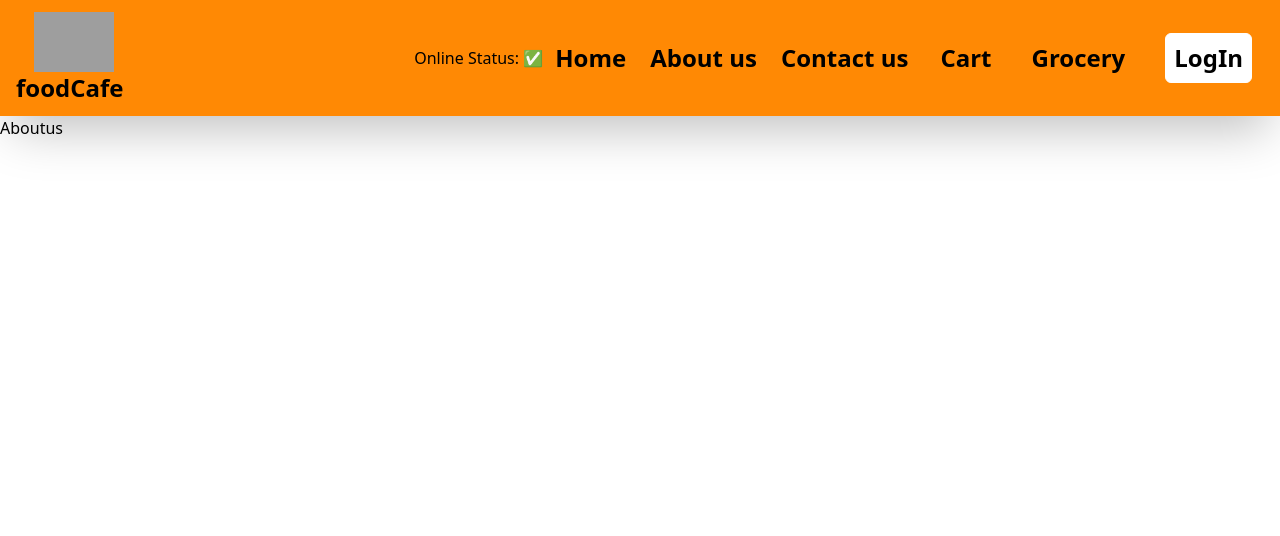
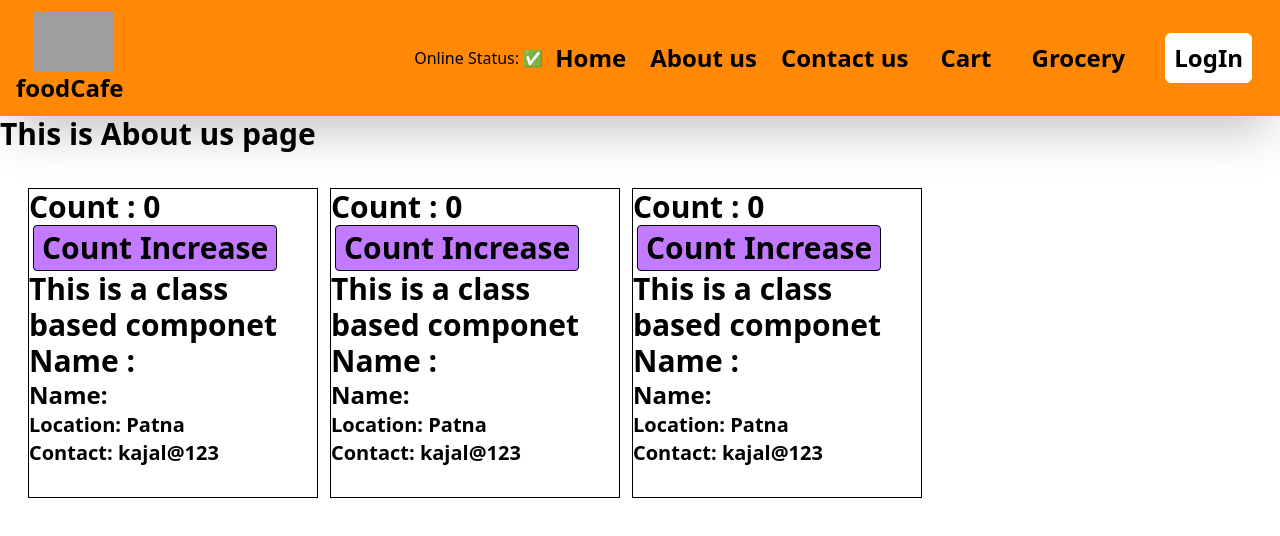
Before and after one commit to kajalchandra/react-projects, a React (Vite) app: page /aboutus in a window 1280 px wide. Shown: the top 536 px of the page. Built offline with nearby package versions, Linux system fonts and the light colour scheme; no server answers; grey boxes are pictures that could not be loaded.

Commit message:
new commit

```diff
--- a/src/components/Aboutus.jsx
+++ b/src/components/Aboutus.jsx
@@ -1,9 +1,35 @@
+import React from "react";
+//import User from "./User"
+import UserClass from "./UserClass"
+class Aboutus extends React.Component{
+  constructor(props){
+    super(props)
+    console.log("parent's contructor")
+  }
+
+  componentDidMount(){
+    console.log("parent componentDidMount")
+  }
+
+  render(){
+    console.log("parent render")
+    return (
+      <div className="text-3xl  font-semibold ">This is About us page
+      {/* functional component */}
+          <div className="flex space-x-3 my-9 pl-7">
+              {/* <User name = {"kajal kumari (functional component wali"} location={'Patna'}/> */}
+              <UserClass name ={"first "} location={"Patna"}/>
+              {/* we are creating two instances of the same class */}
+              <UserClass name ={"second "} location={"Patna"}/>
+              <UserClass name ={"third "} location={"Patna"}/>
+          </div>
+      </div>
+
+    )
+  }
+
+}
 
 
-const Aboutus = () => {
-  return (
-    <div>Aboutus</div>
-  )
-}
 
 export default Aboutus
--- /dev/null
+++ b/src/components/User.jsx
@@ -0,0 +1,19 @@
+// import { useState } from "react"
+
+// const User = (props)=>{
+//     const[count,setcount] = useState(0)
+//     const[count2] = useState(1)
+//     console.log(props)
+//     const{name,location}= props
+//     return(
+//         <div className="border border-black w-[290px] h-[310px]">
+//             <h1>Count = {count}</h1>
+//             <h1>Count = {count2}</h1>
+//             <h3>This is a functional based component</h3>
+//             <h2 className="text-2xl">Name: {name}</h2>
+//             <h3 className="font-semibold text-xl">Location: {location}</h3>
+//             <h4 className="font-semibold text-xl">Contact: kajal@123</h4>
+//         </div>
+//     )
+// }
+// export default User
--- /dev/null
+++ b/src/components/UserClass.jsx
@@ -0,0 +1,64 @@
+import React from "react";
+class UserClass extends React.Component{
+    //React.component is a class which is there inside react package
+    //this React.Component is a class which is given to us by react and userclass is inheriting some properties from it
+
+    //we have class constructor and this contructor will now receive the props
+    constructor(props){
+        super(props)
+        // console.log("classbased props",props)
+        //if i have to create two state varibales in class based component
+        this.state = {
+            count : 0,
+            count2 : 1,
+            userInfo : {
+                name2 : "Dummy",
+                location : "default"
+            }
+        }
+        console.log(this.props.name+"child constructor")
+
+    }
+    async componentDidMount(){
+        console.log(this.props.name+"child componentDidMount")
+        const data = await fetch("https://api.github.com/users/akshaymarch7")
+        const json = await data.json()
+        console.log(json)
+
+        this.setState({
+            userInfo: json,
+        })
+    }
+    componentDidUpdate(){
+        console.log("Component Did Update")
+    }
+    componentWillUnmount(){
+       console.log("Component will Unmount")
+    }
+    // here this render method will return some piece of jsx
+    render(){
+        console.log(this.props.name2+"child render")
+        const {name2,location} = this.props
+        return (
+            <div className="border border-black w-[290px] h-[310px]">
+                <h1>Count : {this.state.count}</h1>
+                <button onClick={()=>{
+                    //i will update my state varibale
+                    // NEVER UPDATE STATE VARIBALES DIRECTLY
+                    //we'll use this.setState method and it will contain an object inside it
+                    this.setState({
+                        count : this.state.count + 1,
+                        count2 : this.state.count2 + 1
+                    })
+                }}
+                className="border border-purple bg-purple-400 px-2 py-1 rounded ml-1">Count Increase</button>
+                <h1>This is a class based componet</h1>
+                <h2>Name : {name2}</h2>
+                <h2 className="text-2xl">Name: {this.state.userInfo.name}</h2>
+                <h3 className="font-semibold text-xl">Location: {location}</h3>
+                <h4 className="font-semibold text-xl">Contact: kajal@123</h4>
+            </div>
+        )
+    }
+}
+export default UserClass
```
